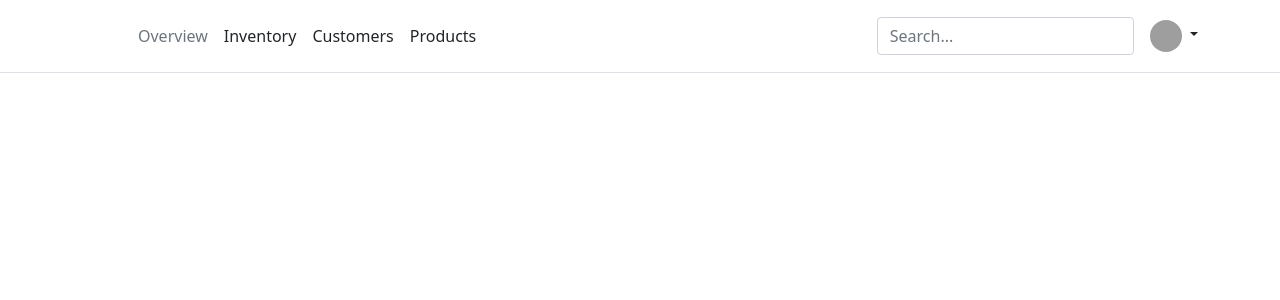
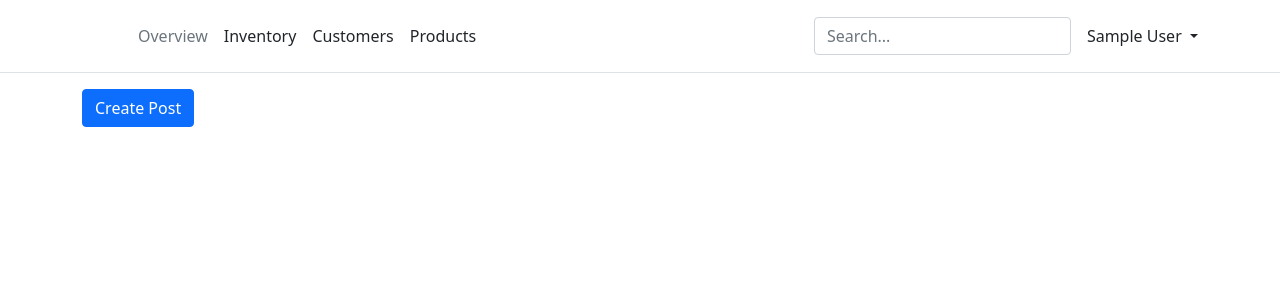
Before and after one commit to hunggahot/DACC, a PHP site: page /public/index.php in a window 1280 px wide. Shown: the top 300 px of the page. Run offline with PHP 8.4, Linux system fonts and the light colour scheme; the visitor is signed in with stand-in values (Sample User, id 1); tables that the repository leaves empty hold one stand-in row (values such as "Sample post"); some libraries are stand-ins or nearby versions; grey boxes are pictures that could not be loaded.

Commit message:
fix lỗi đăng nhập và user có thể post bài được

```diff
--- a/app/controllers/HomeController.php
+++ b/app/controllers/HomeController.php
@@ -1,7 +1,10 @@
 <?php
-
+require_once('../app/models/Category.php');
+require_once('../app/models/Post.php');
 class HomeController{
     public function index(){
+        $categorylist = Category::getAll();
+        $postlist = Post::getAll();
         require_once('../app/views/home/trang-chu.php');
     }
 }
--- a/app/views/home/layouts/header.php
+++ b/app/views/home/layouts/header.php
@@ -23,19 +23,27 @@
           <input type="search" class="form-control" placeholder="Search..." aria-label="Search">
         </form>
 
+        <?php
+        session_start();
+        ?>
         <div class="dropdown text-end">
+          <?php if (isset($_SESSION['UserId'])): ?>
+
           <a href="#" class="d-block link-dark text-decoration-none dropdown-toggle" id="dropdownUser1" data-bs-toggle="dropdown" aria-expanded="false">
-            <img src="https://github.com/mdo.png" alt="mdo" width="32" height="32" class="rounded-circle">
+            <span><?php echo $_SESSION['FullName']; ?></span>
           </a>
           <ul class="dropdown-menu text-small" aria-labelledby="dropdownUser1">
             <li><a class="dropdown-item" href="#">New project...</a></li>
             <li><a class="dropdown-item" href="#">Settings</a></li>
             <li><a class="dropdown-item" href="#">Profile</a></li>
             <li><hr class="dropdown-divider"></li>
-            <li><a class="dropdown-item" href="#">Sign out</a></li>
+            <li><a class="dropdown-item" href="?route=logout">Sign out</a></li>
           </ul>
+          <?php else: ?>
+          <a href="?route=login" class="btn btn-outline-primary me-2">Login</a>
+          <a href="?route=register" class="btn btn-primary">Register</a>
+          <?php endif; ?>
         </div>
-      </div>
     </div>
   </header>
   <div class="container">
--- a/app/views/home/trang-chu.php
+++ b/app/views/home/trang-chu.php
@@ -1,3 +1,49 @@
 <?php
 include_once('../app/views/home/layouts/header.php');
 ?>
+<button type="button" class="btn btn-primary" data-bs-toggle="modal" data-bs-target="#createPostModal">
+    Create Post
+</button>
+<div class="modal fade" id="createPostModal" tabindex="-1" aria-labelledby="createPostModalLabel" aria-hidden="true">
+    <div class="modal-dialog">
+        <div class="modal-content">
+            <div class="modal-header">
+                <h5 class="modal-title" id="createPostModalLabel">Create Post</h5>
+                <button type="button" class="btn-close" data-bs-dismiss="modal" aria-label="Close"></button>
+            </div>
+            <div class="modal-body">
+                <form action="?route=create-post" method="post">
+                    <div clas="mb-3">
+                    <input type="hidden" id="userid" name="userid"
+                                            value="<?php echo $_SESSION['UserId']; ?>" require>
+                    </div>
+                    <div class="mb-3">
+                        <label for="categoryid">Loại sản phẩm</label>
+                        <select class="form-select" name="categoryid" id="categoryid">
+                            <?php foreach ($categorylist as $category): ?>
+                            <option value="<?= $category['CategoryId'] ?>"> <?= $category['CategoryName'] ?> </option>
+                            <?php endforeach; ?>
+                        </select>
+                    </div>
+                    <div class="mb-3">
+                        <label for="posttitle" class="form-label">Title</label>
+                        <input type="text" class="form-control" id="posttitle" name="posttitle">
+                    </div>
+                    <div class="mb-3">
+                        <label for="postdes" class="form-label">Description</label>
+                        <textarea class="form-control" id="postdes" name="postdes" rows="3"></textarea>
+                    </div>
+                    <div class="modal-footer">
+                <button type="button" class="btn btn-secondary" data-bs-dismiss="modal">Close</button>
+                <button type="submit" class="btn btn-primary">Create</button>
+            </div>
+                </form>
+            </div>
+
+        </div>
+    </div>
+</div>
+
+<?php
+include_once('../app/views/home/layouts/footer.php');
+?>
```
Also changed, not shown: app/controllers/PostController.php (+8 -6 lines), app/controllers/UserController.php (+3 -5 lines).
